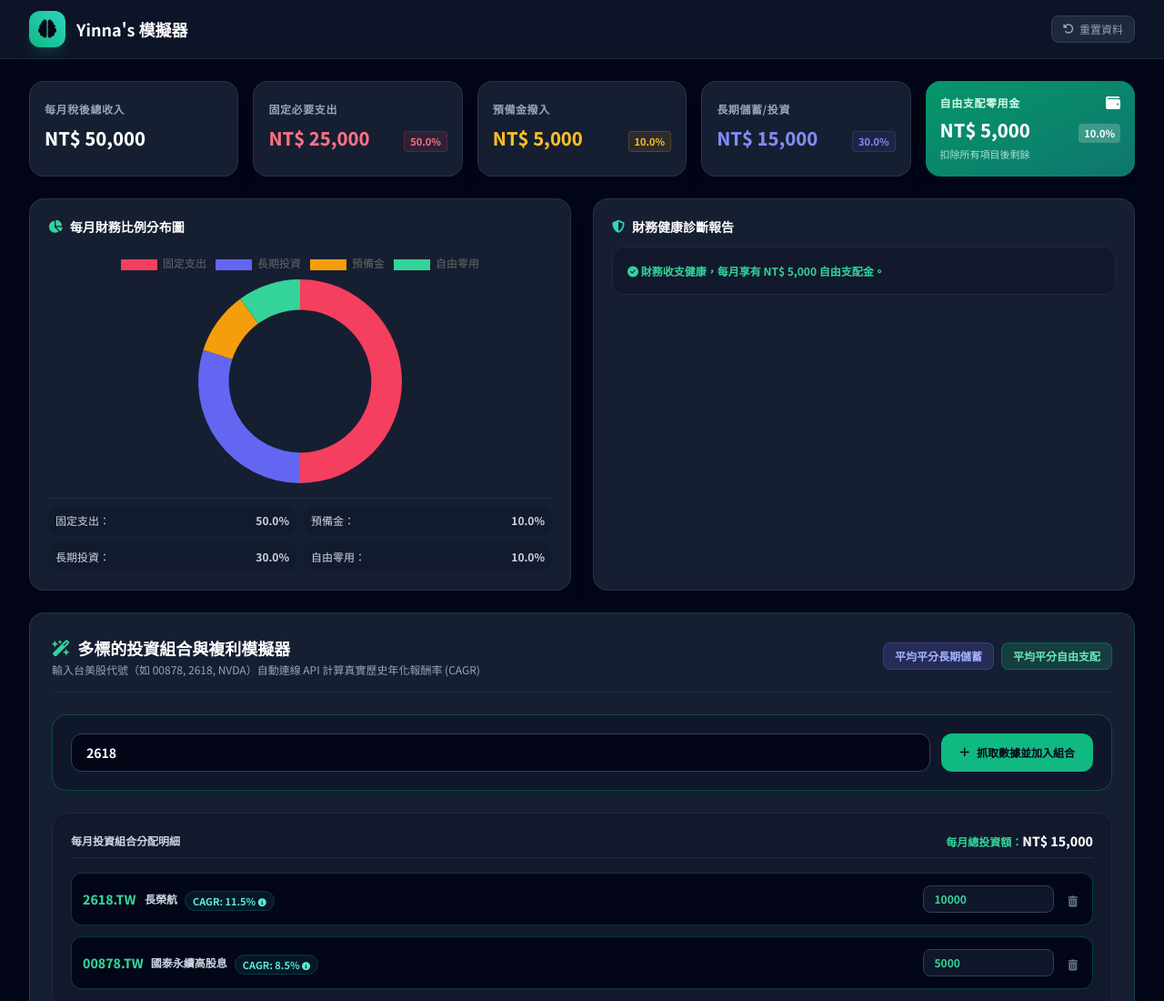
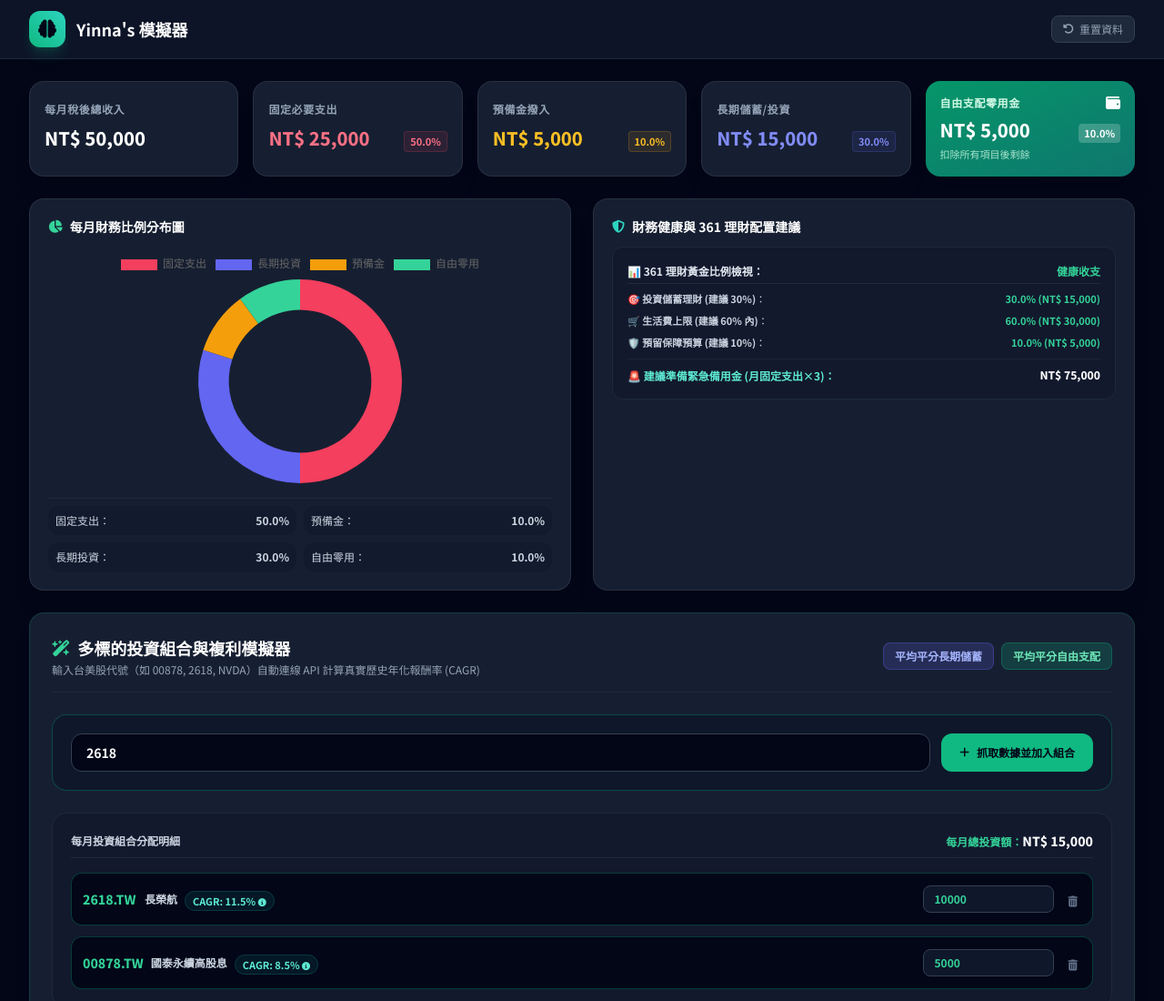
Before and after one commit to yinna613-ctrl/finance-simulator, a plain HTML site: page index.html in a window 1280 px wide. Shown: the top 1100 px of the page at 91% size. Drawn offline with nearby package versions, Linux system fonts and the light colour scheme.

Commit message:
Update index.html

```diff
--- a/index.html
+++ b/index.html
@@ -147,12 +147,13 @@
                 </div>
             </div>
 
+            <!-- 財務健康診斷報告 -->
             <div class="lg:col-span-6 glass-panel rounded-2xl p-5 shadow-xl flex flex-col justify-between">
                 <div>
                     <h3 class="text-sm font-bold text-white flex items-center gap-2 mb-3">
-                        <i class="fa-solid fa-shield-halved text-teal-400"></i> 財務健康診斷報告
+                        <i class="fa-solid fa-shield-halved text-teal-400"></i> 財務健康與 361 理財配置建議
                     </h3>
-                    <div id="health-check-content" class="text-xs leading-relaxed text-slate-300 bg-slate-900/60 p-4 rounded-xl border border-slate-800 space-y-2">
+                    <div id="health-check-content" class="text-xs leading-relaxed text-slate-300 bg-slate-900/60 p-4 rounded-xl border border-slate-800 space-y-2.5">
                         計算中...
                     </div>
                 </div>
@@ -225,7 +226,7 @@
         </div>
     </div>
 
-    <!-- 固定支出 Modal (含金額與百分比同步) -->
+    <!-- 固定支出 Modal -->
     <div id="expense-modal" class="fixed inset-0 z-50 flex items-center justify-center p-4 modal-backdrop hidden">
         <div class="glass-panel w-full max-w-xl rounded-2xl p-6 shadow-2xl space-y-4 border border-rose-500/30 max-h-[90vh] flex flex-col">
             <div class="flex items-center justify-between border-b border-slate-800 pb-3 flex-shrink-0">
@@ -240,7 +241,7 @@
         </div>
     </div>
 
-    <!-- 預備金 Modal (含金額與百分比同步) -->
+    <!-- 預備金 Modal -->
     <div id="reserve-modal" class="fixed inset-0 z-50 flex items-center justify-center p-4 modal-backdrop hidden">
         <div class="glass-panel w-full max-w-xl rounded-2xl p-6 shadow-2xl space-y-4 border border-amber-500/30 max-h-[90vh] flex flex-col">
             <div class="flex items-center justify-between border-b border-slate-800 pb-3 flex-shrink-0">
@@ -299,11 +300,11 @@
             ]
         };
 
-        let state = JSON.parse(localStorage.getItem('yinna_budget_state_v18')) || JSON.parse(JSON.stringify(defaultData));
+        let state = JSON.parse(localStorage.getItem('yinna_budget_state_v19')) || JSON.parse(JSON.stringify(defaultData));
         let allocationChart = null;
         let growthChart = null;
 
-        function saveState() { localStorage.setItem('yinna_budget_state_v18', JSON.stringify(state)); }
+        function saveState() { localStorage.setItem('yinna_budget_state_v19', JSON.stringify(state)); }
         function getTotalIncomes() { return state.incomes.reduce((s, i) => s + (Number(i.amount)||0), 0); }
         function getTotalExpenses() { return state.expenses.reduce((s, i) => s + (Number(i.amount)||0), 0); }
         function getTotalReserves() { return state.reserves.reduce((s, i) => s + (Number(i.amount)||0), 0); }
@@ -403,7 +404,6 @@
         function attachExpenseEvents() {
             document.querySelectorAll('.expense-name').forEach(el => { el.addEventListener('input', (e) => { state.expenses[e.target.dataset.index].name = e.target.value; saveState(); updateAllUI(); }); });
 
-            // 金額輸入 -> 計算百分比
             document.querySelectorAll('.expense-amount').forEach(el => {
                 el.addEventListener('input', (e) => {
                     const idx = e.target.dataset.index;
@@ -420,7 +420,6 @@
                 });
             });
 
-            // 百分比輸入 -> 計算金額
             document.querySelectorAll('.expense-pct').forEach(el => {
                 el.addEventListener('input', (e) => {
                     const idx = e.target.dataset.index;
@@ -445,7 +444,6 @@
         function attachReserveEvents() {
             document.querySelectorAll('.reserve-name').forEach(el => { el.addEventListener('input', (e) => { state.reserves[e.target.dataset.index].name = e.target.value; saveState(); updateAllUI(); }); });
 
-            // 金額輸入 -> 計算百分比
             document.querySelectorAll('.reserve-amount').forEach(el => {
                 el.addEventListener('input', (e) => {
                     const idx = e.target.dataset.index;
@@ -462,7 +460,6 @@
                 });
             });
 
-            // 百分比輸入 -> 計算金額
             document.querySelectorAll('.reserve-pct').forEach(el => {
                 el.addEventListener('input', (e) => {
                     const idx = e.target.dataset.index;
@@ -514,13 +511,44 @@
             document.getElementById('chart-pct-invest').textContent = pctInv + '%';
             document.getElementById('chart-pct-disposable').textContent = pctDisp + '%';
 
+            // 核心 361 法則與緊急預備金診斷邏輯
             let healthHTML = '';
             if (inc <= 0) {
                 healthHTML = `<p class="text-amber-400 font-bold"><i class="fa-solid fa-triangle-exclamation"></i> 尚未設定收入來源，請點擊上方收入卡片設定。</p>`;
             } else if (disp < 0) {
                 healthHTML = `<p class="text-rose-400 font-bold"><i class="fa-solid fa-circle-xmark"></i> 警告：總支出與儲蓄配置已超過總收入！</p>`;
             } else {
-                healthHTML = `<p class="text-emerald-400 font-bold"><i class="fa-solid fa-circle-check"></i> 財務收支健康，每月享有 ${formatMoney(disp)} 自由支配金。</p>`;
+                const livingRatio = ((exp + Math.max(0, disp)) / inc * 100).toFixed(1);
+                const investRatio = (inv / inc * 100).toFixed(1);
+                const reserveRatio = (res / inc * 100).toFixed(1);
+                const emergencyFundTarget = exp * 3; // 薪水/支出 * 3 緊急備用金目標
+
+                healthHTML = `
+                    <div class="space-y-2">
+                        <div class="flex items-center justify-between text-slate-200 font-bold border-b border-slate-800 pb-1">
+                            <span>📊 361 理財黃金比例檢視：</span>
+                            <span class="text-emerald-400">健康收支</span>
+                        </div>
+                        <ul class="space-y-1.5 text-[11px] text-slate-300">
+                            <li class="flex items-center justify-between">
+                                <span>🎯 <strong>投資儲蓄理財 (建議 30%)</strong>：</span>
+                                <span class="${investRatio >= 30 ? 'text-emerald-400 font-bold' : 'text-amber-400 font-bold'}">${investRatio}% (NT$ ${inv.toLocaleString()})</span>
+                            </li>
+                            <li class="flex items-center justify-between">
+                                <span>🛒 <strong>生活費上限 (建議 60% 內)</strong>：</span>
+                                <span class="${livingRatio <= 60 ? 'text-emerald-400 font-bold' : 'text-amber-400 font-bold'}">${livingRatio}% (NT$ ${(exp + Math.max(0, disp)).toLocaleString()})</span>
+                            </li>
+                            <li class="flex items-center justify-between">
+                                <span>🛡️ <strong>預留保障預算 (建議 10%)</strong>：</span>
+                                <span class="${reserveRatio >= 10 ? 'text-emerald-400 font-bold' : 'text-amber-400 font-bold'}">${reserveRatio}% (NT$ ${res.toLocaleString()})</span>
+                            </li>
+                        </ul>
+                        <div class="pt-2 border-t border-slate-800/80 text-teal-300 font-bold flex items-center justify-between">
+                            <span>🚨 建議準備緊急備用金 (月固定支出×3)：</span>
+                            <span class="text-white font-extrabold text-xs">NT$ ${emergencyFundTarget.toLocaleString()}</span>
+                        </div>
+                    </div>
+                `;
             }
             document.getElementById('health-check-content').innerHTML = healthHTML;
 
@@ -777,7 +805,7 @@
         }
 
         document.getElementById('reset-btn').addEventListener('click', () => {
-            localStorage.removeItem('yinna_budget_state_v18');
+            localStorage.removeItem('yinna_budget_state_v19');
             state = JSON.parse(JSON.stringify(defaultData));
             updateAllUI();
         });
```
